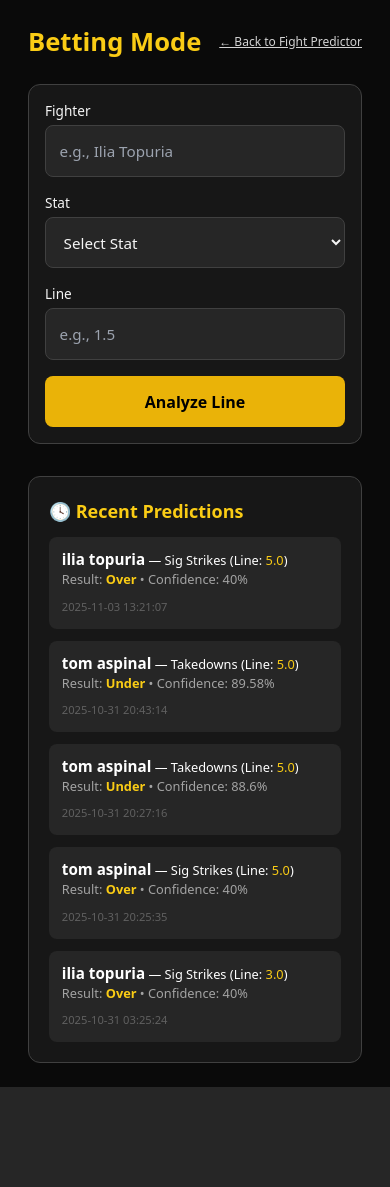
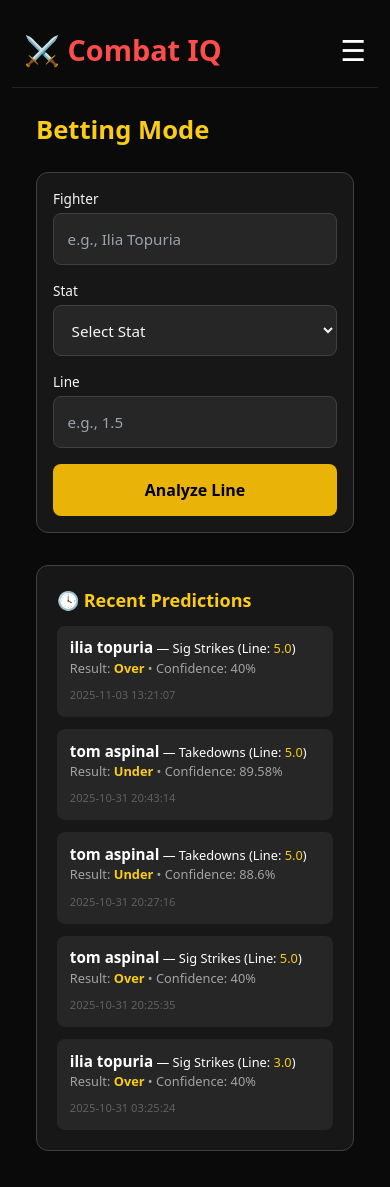
Before and after one commit to jtorres-1/combatIQ, a Flask app: page /betting in a window 390 px wide. Before the commit the page ends 1087 px from the top, so only its background shows below. Run offline with Flask 3, Linux system fonts and the light colour scheme; some libraries are stand-ins or nearby versions.

Commit message:
Update betting.html

```diff
--- a/templates/betting.html
+++ b/templates/betting.html
@@ -6,137 +6,114 @@
   <script src="https://cdn.tailwindcss.com"></script>
 
   <style>
-    /* ORIGINAL MOBILE RULES */
+    /* === MOBILE NAV STYLE (same as index) === */
     @media (max-width: 640px) {
-      body {
+      .mobile-nav-bar {
+        display: flex;
+        justify-content: space-between;
+        align-items: center;
+        width: 100%;
+        padding: 1rem 0.75rem;
+        border-bottom: 1px solid #222;
+      }
+
+      .mobile-logo {
+        font-size: 1.8rem;
+        font-weight: 700;
+        color: #ff4d4d;
+      }
+
+      .mobile-menu-btn {
+        font-size: 1.8rem;
+        color: white;
+        cursor: pointer;
+      }
+
+      .mobile-menu {
+        display: none;
+        flex-direction: column;
+        background: #111;
         padding: 1rem;
+        border-bottom: 1px solid #222;
       }
-      h1 {
-        font-size: 1.9rem;
+
+      .mobile-menu a {
+        color: #ddd;
+        padding: 0.5rem 0;
+        font-size: 1rem;
       }
-      form {
-        padding: 1rem !important;
-      }
-      input,
-      select {
-        padding: 0.5rem 0.75rem !important;
-        font-size: 0.9rem;
-      }
-      button {
-        padding: 0.6rem 1rem !important;
-        font-size: 0.95rem;
-      }
-      .prediction-box {
-        padding: 1rem !important;
-      }
-      .recent-item {
-        padding: 0.7rem !important;
-      }
-      .recent-item p {
-        font-size: 0.85rem;
+
+      .mobile-menu a:hover {
+        color: #fff;
       }
     }
 
-    /* ========================================= */
-    /* FULL MOBILE PATCH (consistent with index) */
-    /* ========================================= */
+    /* ORIGINAL MOBILE RULES */
     @media (max-width: 640px) {
+      body { padding: 1rem; }
+      h1 { font-size: 1.9rem; }
+      form { padding: 1rem !important; }
+      input, select { padding: 0.5rem 0.75rem !important; font-size: 0.9rem; }
+      button { padding: 0.6rem 1rem !important; font-size: 0.95rem; }
+      .prediction-box { padding: 1rem !important; }
+      .recent-item { padding: 0.7rem !important; }
+      .recent-item p { font-size: 0.85rem; }
+    }
 
-      body {
-        overflow-x: hidden;
-        margin: 0;
-        padding: 0.75rem;
-      }
-
-      .max-w-2xl {
-        padding-left: 0.25rem;
-        padding-right: 0.25rem;
-      }
-
-      /* HEADER */
-      h1 {
-        font-size: 1.6rem !important;
-        line-height: 2rem;
-      }
-      a[href="/"] {
-        font-size: 0.75rem !important;
-      }
-
-      /* FORM */
-      form {
-        padding: 1rem !important;
-        border-radius: 0.75rem !important;
-      }
-
-      label {
-        font-size: 0.85rem !important;
-      }
-
-      input,
-      select {
-        width: 100% !important;
-        padding: 0.85rem !important;
-        font-size: 0.95rem !important;
-      }
-
-      button[type="submit"] {
-        width: 100%;
-        padding: 0.85rem !important;
-        font-size: 1rem !important;
-      }
-
-      /* RESULTS */
-      .prediction-box {
-        padding: 1.25rem !important;
-        border-radius: 0.75rem !important;
-      }
-
-      .prediction-box h2 {
-        font-size: 1.1rem !important;
-      }
-
-      .prediction-box .prose {
-        font-size: 0.95rem !important;
-        line-height: 1.5rem !important;
-      }
-
-      /* CONFIDENCE BAR */
-      .prediction-box .w-full {
-        height: 10px !important;
-      }
-
-      /* RECENT PREDICTION LIST */
-      .recent-item {
-        display: flex;
-        flex-direction: column;
-        gap: 0.2rem;
-        padding: 0.8rem !important;
-      }
-
-      .recent-item strong {
-        font-size: 0.95rem !important;
-      }
-
-      .recent-item p {
-        font-size: 0.8rem !important;
-        line-height: 1.2rem;
-      }
-
-      .recent-item .timestamp {
-        font-size: 0.7rem !important;
-        opacity: 0.75;
-      }
+    /* FULL MOBILE PATCH */
+    @media (max-width: 640px) {
+      body { overflow-x: hidden; margin: 0; padding: 0.75rem; }
+      .max-w-2xl { padding-left: 0.25rem; padding-right: 0.25rem; }
+      h1 { font-size: 1.6rem !important; line-height: 2rem; }
+      a[href="/"] { font-size: 0.75rem !important; }
+      form { padding: 1rem !important; border-radius: 0.75rem !important; }
+      label { font-size: 0.85rem !important; }
+      input, select { width: 100% !important; padding: 0.85rem !important; font-size: 0.95rem !important; }
+      button[type="submit"] { width: 100%; padding: 0.85rem !important; font-size: 1rem !important; }
+      .prediction-box { padding: 1.25rem !important; border-radius: 0.75rem !important; }
+      .prediction-box h2 { font-size: 1.1rem !important; }
+      .prediction-box .prose { font-size: 0.95rem !important; line-height: 1.5rem !important; }
+      .prediction-box .w-full { height: 10px !important; }
+      .recent-item { display: flex; flex-direction: column; gap: 0.2rem; padding: 0.8rem !important; }
+      .recent-item strong { font-size: 0.95rem !important; }
+      .recent-item p { font-size: 0.8rem !important; line-height: 1.2rem; }
+      .recent-item .timestamp { font-size: 0.7rem !important; opacity: 0.75; }
     }
   </style>
 </head>
 
-<body class="min-h-screen bg-neutral-950 text-neutral-100 p-6">
-  <div class="max-w-2xl mx-auto">
+<body class="min-h-screen bg-neutral-950 text-neutral-100">
+
+  <!-- ========== MOBILE NAV (same as index) ========== -->
+  <div class="mobile-nav-bar sm:hidden">
+    <div class="mobile-logo">⚔️ Combat IQ</div>
+    <div class="mobile-menu-btn" onclick="toggleMenu()">☰</div>
+  </div>
+
+  <div id="mobileMenu" class="mobile-menu sm:hidden">
+    <a href="/">Home</a>
+    <a href="/betting">Betting Mode</a>
+    <a href="/upgrade" class="text-yellow-400">Upgrade</a>
+    <a href="/history">My History</a>
+  </div>
+
+  <!-- JS: toggles nav -->
+  <script>
+    function toggleMenu() {
+      const menu = document.getElementById("mobileMenu");
+      menu.style.display = menu.style.display === "flex" ? "none" : "flex";
+    }
+  </script>
+
+  <!-- ========== PAGE CONTENT ========== -->
+  <div class="max-w-2xl mx-auto p-6">
 
     <!-- Header -->
-    <div class="flex items-center justify-between mb-6">
+    <div class="flex items-center justify-between mb-6 sm:mt-4">
       <h1 class="text-3xl font-bold text-yellow-400">Betting Mode</h1>
-      <a href="/" class="text-sm text-neutral-300 hover:text-white underline">← Back to Fight Predictor</a>
+      <a href="/" class="text-sm text-neutral-300 hover:text-white underline hidden sm:block">
+        ← Back to Fight Predictor
+      </a>
     </div>
 
     <!-- Form -->
@@ -195,6 +172,7 @@
     {% if prediction %}
     <div class="prediction-box mt-6 bg-neutral-900 border border-neutral-700 rounded-xl p-5 text-center">
       <h2 class="text-xl font-semibold text-yellow-400 mb-2">📊 Prediction Result</h2>
+
       <div class="prose prose-invert max-w-none">
         {{ prediction|safe }}
       </div>
@@ -206,6 +184,7 @@
           style="width: {{ confidence }}%;"
         ></div>
       </div>
+
       <p class="text-sm text-neutral-400 mt-2">
         Confidence Level: <span class="text-yellow-400 font-semibold">{{ confidence|round(2) }}%</span>
       </p>
@@ -217,6 +196,7 @@
     {% if recent_predictions and recent_predictions|length > 0 %}
     <div class="mt-8 bg-neutral-900 border border-neutral-700 rounded-xl p-5">
       <h2 class="text-lg font-semibold text-yellow-400 mb-3">🕓 Recent Predictions</h2>
+
       <div class="space-y-3">
         {% for item in recent_predictions %}
         <div class="recent-item bg-neutral-800 p-3 rounded-lg flex flex-col sm:flex-row sm:justify-between sm:items-center">
@@ -237,22 +217,5 @@
     {% endif %}
   </div>
 
-  <!-- Live Fighter Stats Fetch -->
-  <script>
-  async function loadStats() {
-    const name = document.querySelector('input[name="fighter"]').value.trim();
-    if (!name) return;
-    try {
-      const res = await fetch(`/api/fighter/${name}`);
-      if (!res.ok) return;
-      const data = await res.json();
-      console.log("Normalized stats:", data.normalized || data);
-    } catch (err) {
-      console.error("Error fetching fighter stats:", err);
-    }
-  }
-  document.querySelector('input[name="fighter"]').addEventListener('blur', loadStats);
-  </script>
-
 </body>
 </html>
```
